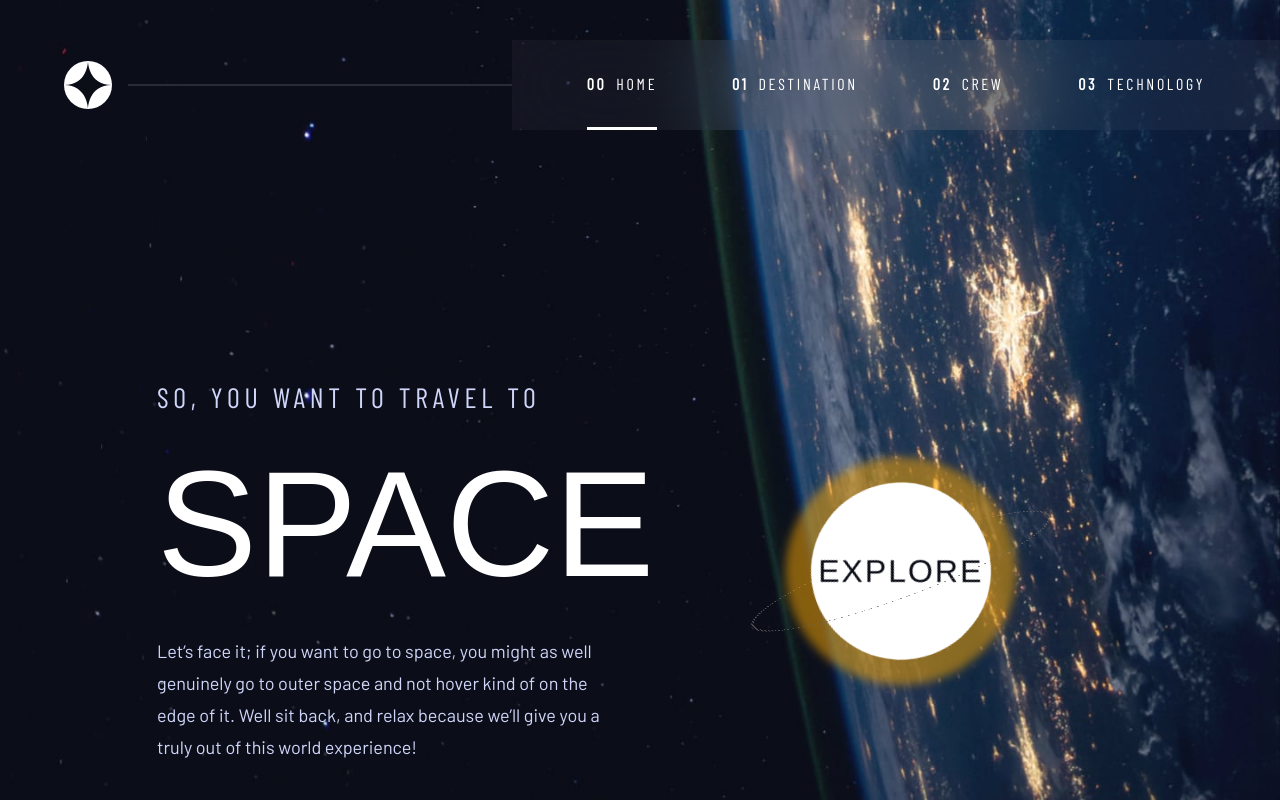
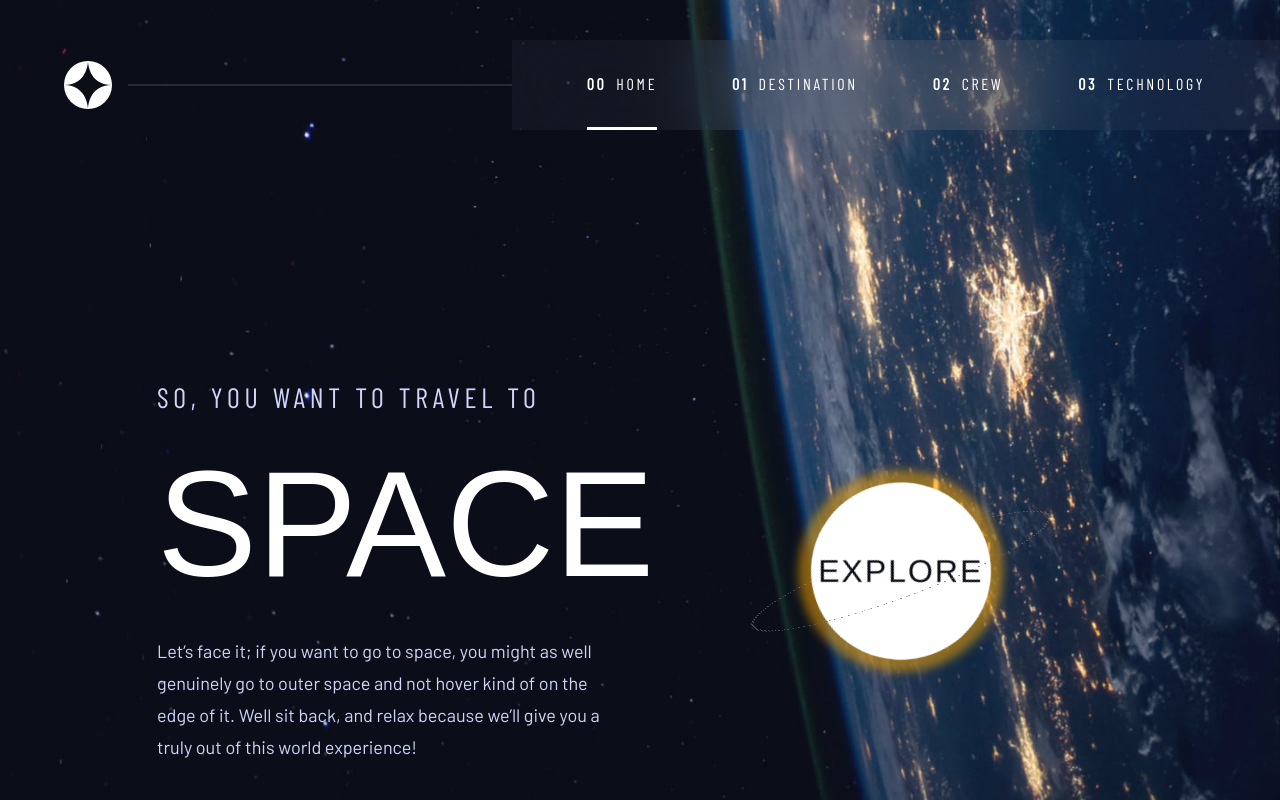
Before and after one commit to tchigi/space-tourism, a Next.js app: page / in a window 1280 px wide. In both pictures the pointer is over the link "EXPLORE". Built offline with nearby package versions, Linux system fonts and the light colour scheme; a web font is replaced by a local one.

Commit message:
Исправил анимацию Home кнопки

```diff
--- a/app/page.module.css
+++ b/app/page.module.css
@@ -48,7 +48,7 @@
   pointer-events: auto;
 }
 .homeButton:hover {
-  box-shadow: 0 0 10px 2vw rgba(255, 170, 0, 0.5);
+  box-shadow: 0 0 10px min(15px,1vw) rgba(255, 170, 0, 0.5);
 }
 .system {
   position: relative;
```
